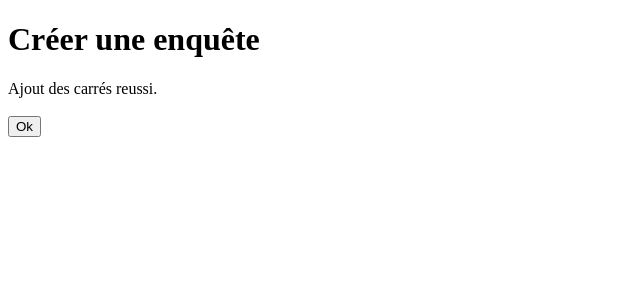
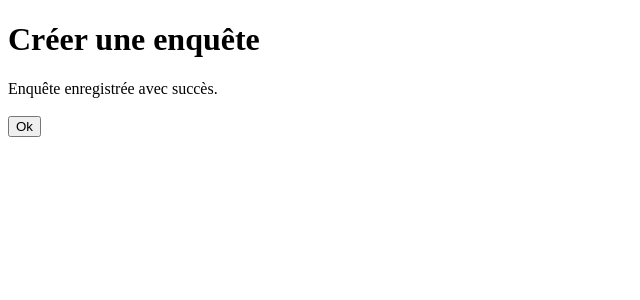
Before and after one commit to AnPasco/ProjetLPO, a PHP site: page /index.php in a window 1280 px wide. Shown: the top 300 px of the page, without its empty margins (0-640 px from the left). Run offline with PHP 8.4, Linux system fonts and the light colour scheme; the visitor is signed in with stand-in values (Sample User, id 1); data comes from the database, SQL or seed files in the repository; some libraries are stand-ins or nearby versions.

Commit message:
Update text when successful enquete

```diff
--- a/Ptut/include/pages/CreerEnquete.inc.php
+++ b/Ptut/include/pages/CreerEnquete.inc.php
@@ -138,7 +138,7 @@ if (!isset($_SESSION['en_nom'])) {
         }
     }
 } else {
-     echo "Ajout des carrés reussi.";
+     echo "Enquête enregistrée avec succès.";
      unset($_SESSION['en_nom']);
      ?>
      </br></br>
```
